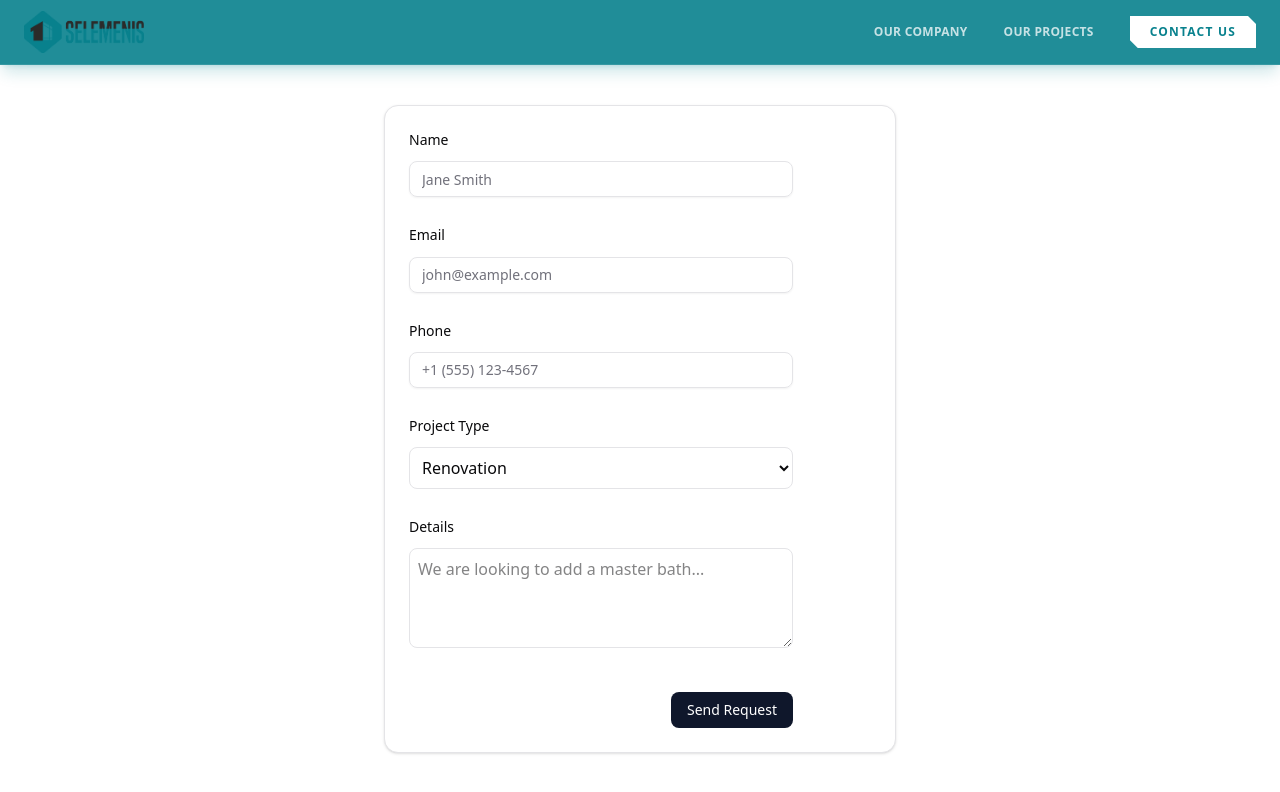
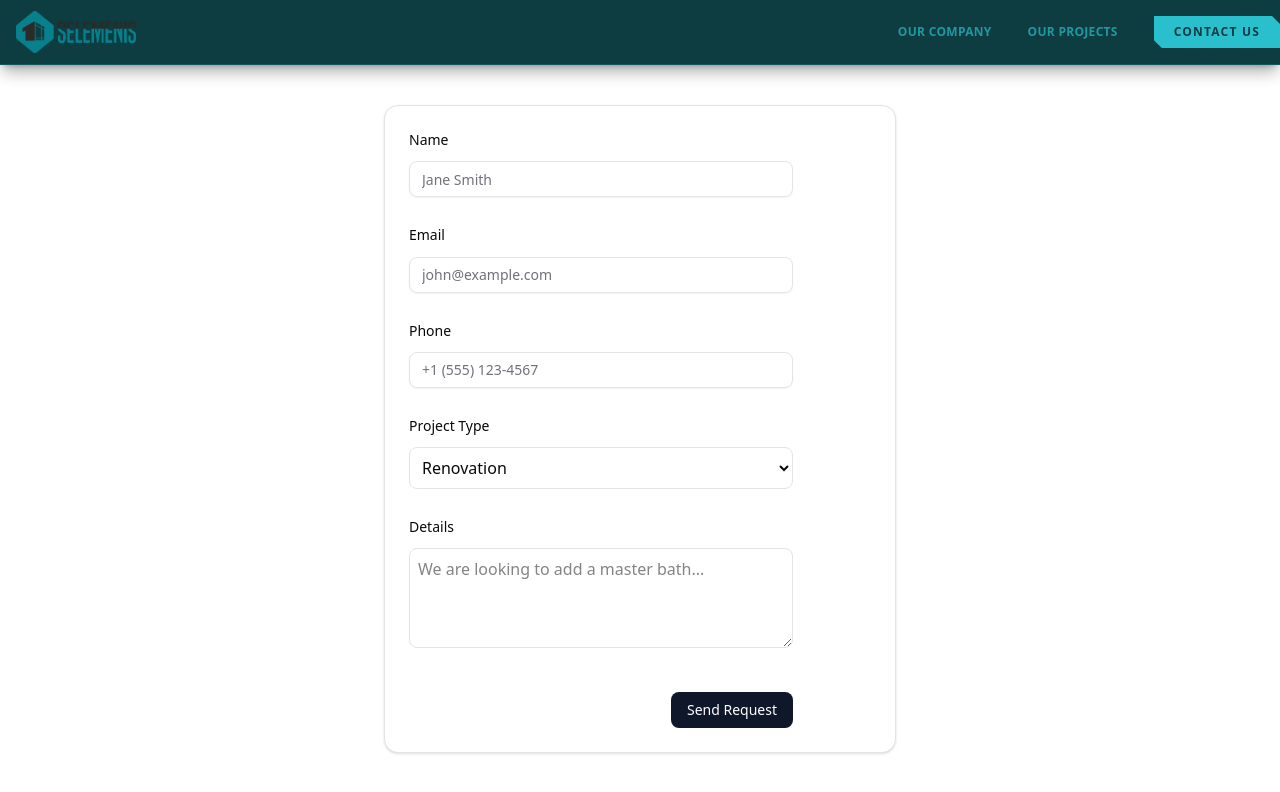
Before and after one commit to Nandor456/selemenis, a Next.js app: page /contact in a window 1280 px wide. Shown: the top 792 px of the page. Built offline with nearby package versions, Linux system fonts and the light colour scheme.

Commit message:
header color

```diff
--- a/src/app/page.tsx
+++ b/src/app/page.tsx
@@ -1,14 +1,6 @@
-"use client";
-import Logo3D from "@/components/3d/Logo3d";
-import { useCallback, useState } from "react";
+import HeroLogo from "@/components/3d/HeroLogo";
 
 const Home = () => {
-  const [isLoaded, setIsLoaded] = useState(false);
-
-  const handleLoaded = useCallback(() => {
-    requestAnimationFrame(() => setIsLoaded(true));
-  }, []);
-
   return (
     <section className="relative min-h-screen w-full overflow-hidden bg-[#1C1C1E] flex flex-col items-center justify-center">
       {/* ── Background texture grid ── */}
@@ -39,14 +31,10 @@ const Home = () => {
 
       {/* ── Main content ── */}
       <div
-        className={`relative z-10 flex flex-col items-center gap-8 px-6 text-center transition-opacity duration-[2000ms] ease-in-out ${
-          isLoaded ? "opacity-100" : "opacity-0"
-        }`}
+        className={`relative z-10 flex flex-col items-center gap-8 px-6 text-center`}
       >
         {/* 3D Logo */}
-        <div className="h-60 w-full max-w-xs">
-          <Logo3D onLoaded={handleLoaded} />
-        </div>
+        <HeroLogo />
 
         {/* Tagline */}
         <div className="flex flex-col items-center gap-4">
@@ -114,11 +102,7 @@ const Home = () => {
       </div>
 
       {/* ── Scroll hint ── */}
-      <div
-        className={`absolute bottom-8 left-1/2 -translate-x-1/2 flex flex-col items-center gap-2 transition-opacity duration-[2000ms] delay-700 ${
-          isLoaded ? "opacity-100" : "opacity-0"
-        }`}
-      >
+      <div className="absolute bottom-8 left-1/2 -translate-x-1/2 flex flex-col items-center gap-2">
         <span className="text-[10px] uppercase tracking-[4px] text-white/20">
           Scroll
         </span>
--- /dev/null
+++ b/src/components/3d/HeroLogo.tsx
@@ -0,0 +1,30 @@
+"use client";
+
+import dynamic from "next/dynamic";
+import { useCallback, useState } from "react";
+
+const Logo3D = dynamic(() => import("@/components/3d/Logo3d"), {
+  ssr: false, // explicit — three.js can't run on server
+  loading: () => <div className="h-60 w-full max-w-xs" />, // placeholder
+});
+const HeroLogo = () => {
+  const [isLoaded, setIsLoaded] = useState(false);
+
+  const handleLoaded = useCallback(() => {
+    // Ensure at least one frame renders at opacity-0 before fading in
+    requestAnimationFrame(() => {
+      requestAnimationFrame(() => setIsLoaded(true));
+    });
+  }, []);
+  return (
+    <div
+      className={`h-60 w-full max-w-xs transition-opacity duration-[1000ms] ease-in-out ${
+        isLoaded ? "opacity-100" : "opacity-0"
+      }`}
+    >
+      <Logo3D onLoaded={handleLoaded} />
+    </div>
+  );
+};
+
+export default HeroLogo;
--- a/src/components/layouts/Header.tsx
+++ b/src/components/layouts/Header.tsx
@@ -8,11 +8,14 @@ const Header = () => {
   const [mobileOpen, setMobileOpen] = useState(false);
 
   return (
-    <header className="sticky top-0 z-50 w-full border-b border-white/10 bg-[#08818d] backdrop-blur supports-[backdrop-filter]:bg-[#08818d]/90 shadow-lg shadow-[#08818d]/20">
-      <div className="container flex h-16 items-center px-6">
+    <header className="sticky top-0 z-50 w-full border-b border-[#2ABFCC]/20 bg-[#0D3D40] shadow-lg shadow-black/30">
+      <div className="container flex h-16 items-center">
         {/* ── LOGO ── */}
-        <div className="mr-4 flex">
-          <Link href="/" className="flex items-center space-x-2">
+        <div className="mr-4 ml-4 flex">
+          <Link
+            href="/"
+            className="flex items-center space-x-2 cursor-pointer select-none"
+          >
             <Image
               src="/sel_logo.png"
               alt="Company Logo"
@@ -32,16 +35,16 @@ const Header = () => {
             <Link
               key={href}
               href={href}
-              className="px-4 py-2 rounded-sm text-white/75 tracking-wide uppercase text-xs font-semibold transition-all duration-200 hover:text-white hover:bg-white/10"
+              className="px-4 py-2 text-[#2ABFCC]/70 tracking-wide uppercase text-xs font-semibold transition-all duration-200 hover:text-[#2ABFCC] hover:bg-[#2ABFCC]/10"
             >
               {label}
             </Link>
           ))}
 
-          {/* Contact as a standout CTA button */}
+          {/* Contact CTA — uses the logo's accent color */}
           <Link
             href="/contact"
-            className="ml-4 px-5 py-2 bg-white text-[#08818d] text-xs font-bold uppercase tracking-widest transition-all duration-200 hover:bg-white/90 hover:-translate-y-px active:translate-y-0"
+            className="ml-4 px-5 py-2 bg-[#2ABFCC] text-[#0D3D40] text-xs font-bold uppercase tracking-widest transition-all duration-200 hover:bg-[#3DD0DC] hover:-translate-y-px active:translate-y-0"
             style={{
               clipPath:
                 "polygon(0 0, calc(100% - 8px) 0, 100% 8px, 100% 100%, 8px 100%, 0 calc(100% - 8px))",
@@ -53,7 +56,7 @@ const Header = () => {
 
         {/* ── MOBILE MENU TRIGGER ── */}
         <button
-          className="ml-auto md:hidden p-2 text-white/80 hover:text-white transition-colors"
+          className="ml-auto md:hidden p-2 text-[#2ABFCC]/80 hover:text-[#2ABFCC] transition-colors"
           onClick={() => setMobileOpen((v) => !v)}
           aria-label="Toggle menu"
         >
@@ -63,7 +66,7 @@ const Header = () => {
 
       {/* ── MOBILE DROPDOWN ── */}
       {mobileOpen && (
-        <div className="md:hidden border-t border-white/10 bg-[#067580] px-6 py-4 flex flex-col gap-1">
+        <div className="md:hidden border-t border-[#2ABFCC]/20 bg-[#0A2E31] px-6 py-4 flex flex-col gap-1">
           {[
             { href: "/about", label: "Our Company" },
             { href: "/projects", label: "Our Projects" },
@@ -73,7 +76,7 @@ const Header = () => {
               key={href}
               href={href}
               onClick={() => setMobileOpen(false)}
-              className="py-3 text-sm font-semibold uppercase tracking-widest text-white/70 border-b border-white/10 last:border-0 hover:text-white transition-colors"
+              className="py-3 text-sm font-semibold uppercase tracking-widest text-[#2ABFCC]/60 border-b border-[#2ABFCC]/10 last:border-0 hover:text-[#2ABFCC] transition-colors"
             >
               {label}
             </Link>
```
Also changed, not shown: src/styles/globals.css (line endings or trailing spaces), 1 other file (tests, documents, lock files or other folders).
